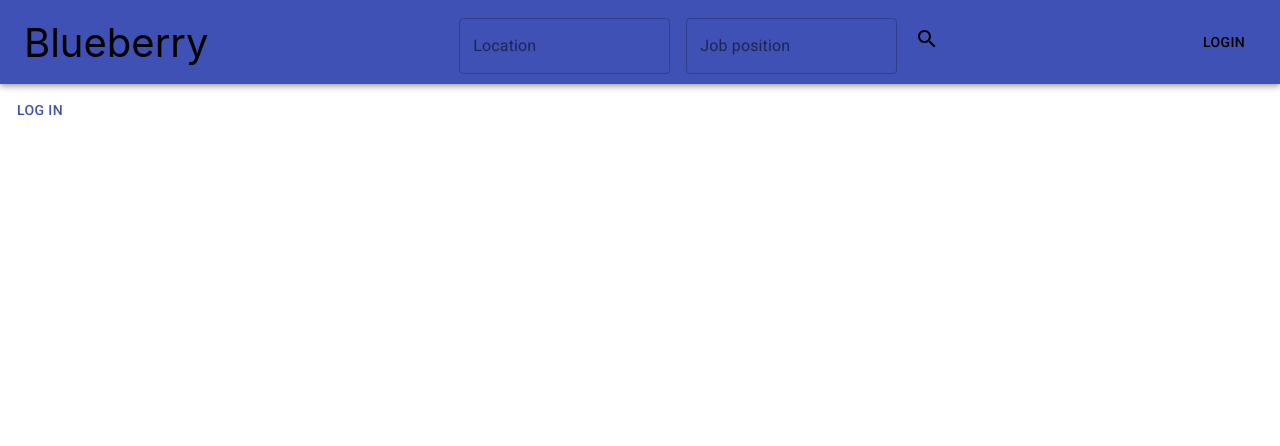
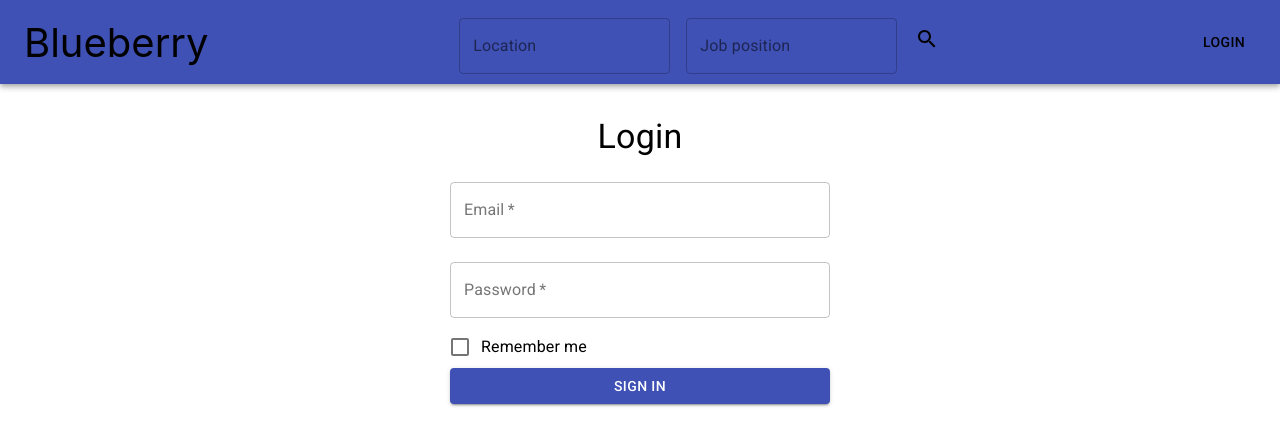
Before and after one commit to dxc2007/cs316project, a React (Create React App) app in the folder frontend/: page /login in a window 1280 px wide. Shown: the top 446 px of the page. Built offline with nearby package versions, Linux system fonts and the light colour scheme.

Commit message:
Created intitial design of login page

```diff
--- a/frontend/src/components/Login.js
+++ b/frontend/src/components/Login.js
@@ -1,31 +1,99 @@
-import React from 'react';
+import React, { useState } from 'react';
 import { makeStyles } from '@material-ui/core/styles';
+import Container from '@material-ui/core/Container';
+import Typography from '@material-ui/core/Typography';
 import Button from '@material-ui/core/Button';
+import TextField from '@material-ui/core/TextField';
+import FormControlLabel from '@material-ui/core/FormControlLabel';
+import Checkbox from '@material-ui/core/Checkbox';
 import { useStateValue } from '../state';
 
 const useStyles = makeStyles(theme => ({
-  button: {
+  container: {
+    display: "flex",
+    flexDirection: "column",
+    alignItems: "center"
+  },
+  form: {
     margin: theme.spacing(1),
+  },
+  title: {
+    marginTop: theme.spacing(4),
   },
   input: {
     display: 'none',
   },
 }));
 
-export default function TextButtons() {
+export default function Login() {
+  const [email, setEmail] = useState('');
+  const [password, setPassword] = useState('');
+
+  // handleSubmit = event => {
+  //   event.preventDefault();
+  // }
+
   const classes = useStyles();
-  const [{ user }, dispatch] = useStateValue();
+  return(
+    <Container className={classes.container} maxWidth="xs">
+      <Typography className={classes.title} position="static" component="h1" variant="h4">
+        Login
+      </Typography>
+      <form className={classes.form} noValidate>
+        <TextField
+          name = "email"
+          variant="outlined"
+          margin="normal"
+          required
+          fullWidth
+          label="Email"
+          value = {email}
+          onChange = {event => setEmail(event.target.value)}
+        />
+        <TextField
+          name = "password"
+          variant="outlined"
+          margin="normal"
+          required
+          fullWidth
+          label="Password"
+          type="password"
+          value = {password}
+          onChange = {event => setPassword(event.target.value)}
+        />
+        <FormControlLabel
+          control={<Checkbox value="remember" color="primary" />}
+          label="Remember me"
+        />
+        <Button
+          type="submit"
+          fullWidth
+          variant="contained"
+          color="primary"
+          className={classes.submit}
+        >
+          Sign In
+        </Button>
+      </form>
+    </Container>
+  );
 
-  return (
-    <div>
-      <Button color="primary" className={classes.button}
-          onClick={() => dispatch({
-              type: 'updateUser',
-              newUser: 'Steve'
-          })}
-      >
-        Log In
-      </Button>
-    </div>
-  );
 }
+
+// export default function TextButtons() {
+//   const classes = useStyles();
+//   const [{ user }, dispatch] = useStateValue();
+
+//   return (
+//     <div>
+//       <Button color="primary" className={classes.button}
+//           onClick={() => dispatch({
+//               type: 'updateUser',
+//               newUser: 'Steve'
+//           })}
+//       >
+//         Log In
+//       </Button>
+//     </div>
+//   );
+// }
```
